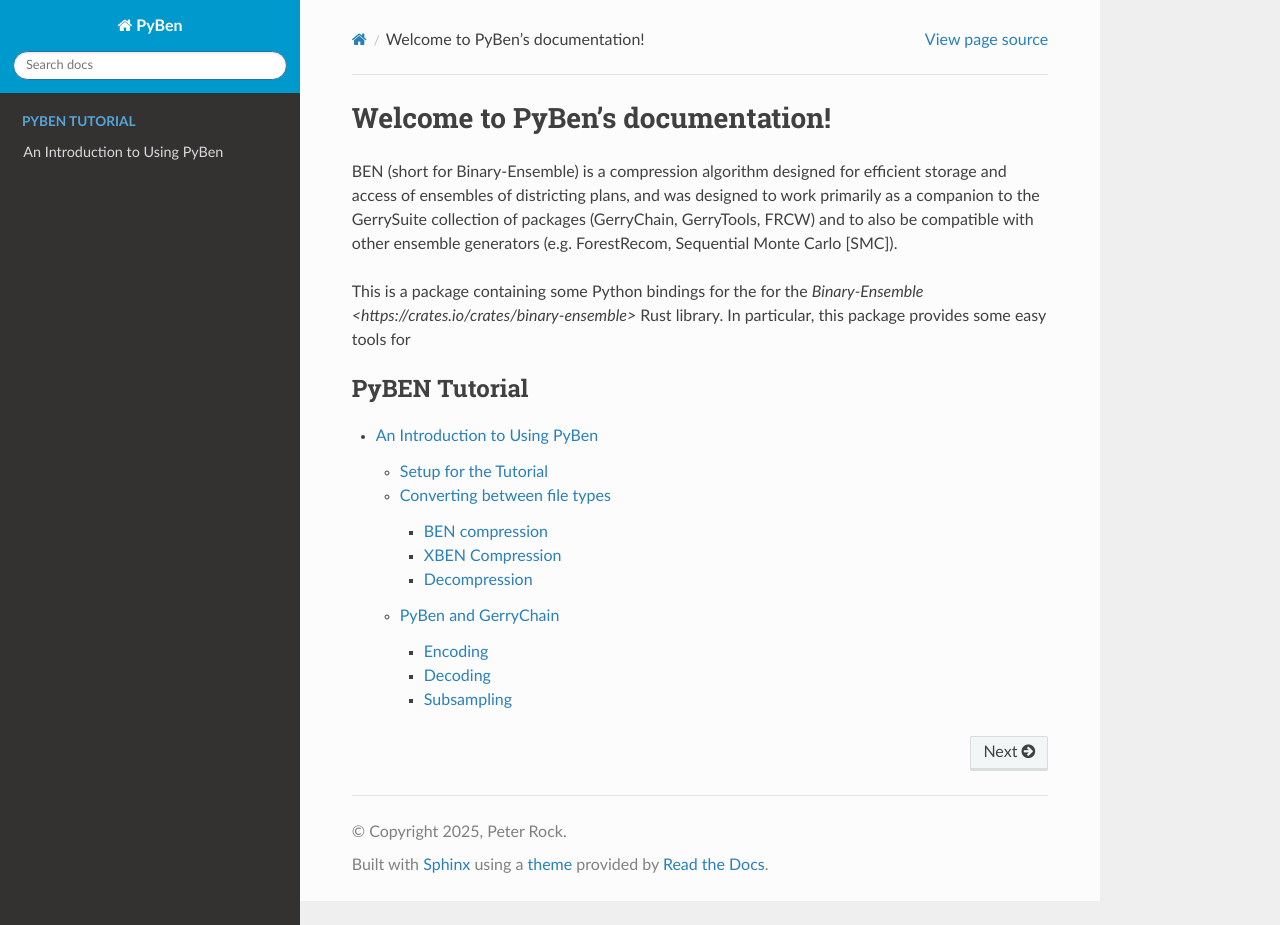
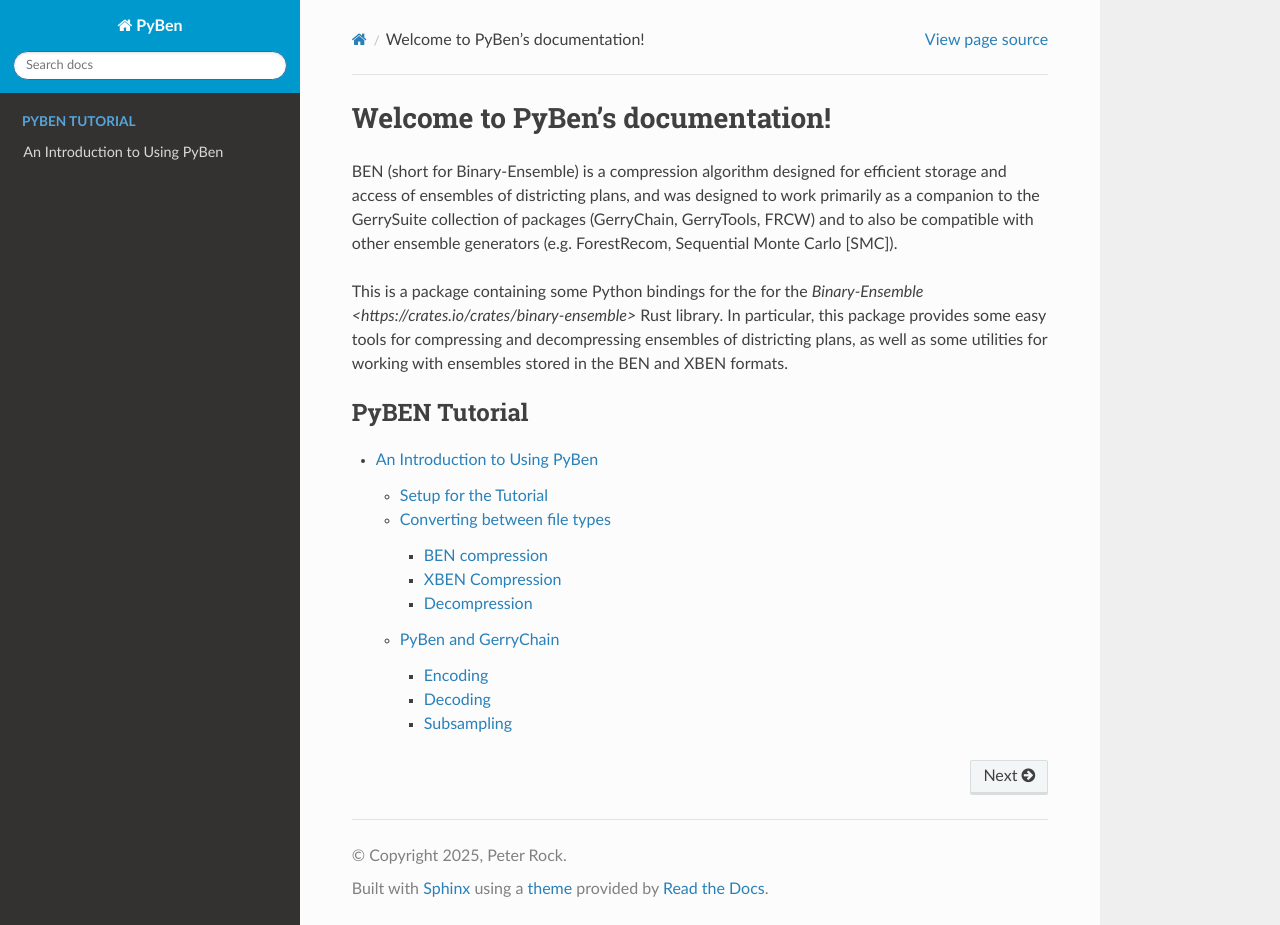
Before and after one commit to peterrrock2/binary-ensemble, a Sphinx documentation site: the page built from pyben/docs/index.rst, in a window 1280 px wide and 925 px high. Built offline with Sphinx 7.4.7 and the Read the Docs theme 3.1.0, drawn with Linux system fonts in a browser that asks for light colours; pages that are not in the unit, such as notebooks, are missing from menus.

```diff
--- a/pyben/docs/index.rst
+++ b/pyben/docs/index.rst
@@ -8,7 +8,9 @@
 
 This is a package containing some Python bindings for the for the
 `Binary-Ensemble <https://crates.io/crates/binary-ensemble>` Rust library. In particular,
-this package provides some easy tools for
+this package provides some easy tools for compressing and  decompressing ensembles of
+districting plans, as well as some utilities for working with ensembles stored in the
+BEN and XBEN formats.
 
 
 .. toctree::
```
Also changed, not shown: pyben/README.md (added), 1 other file.
